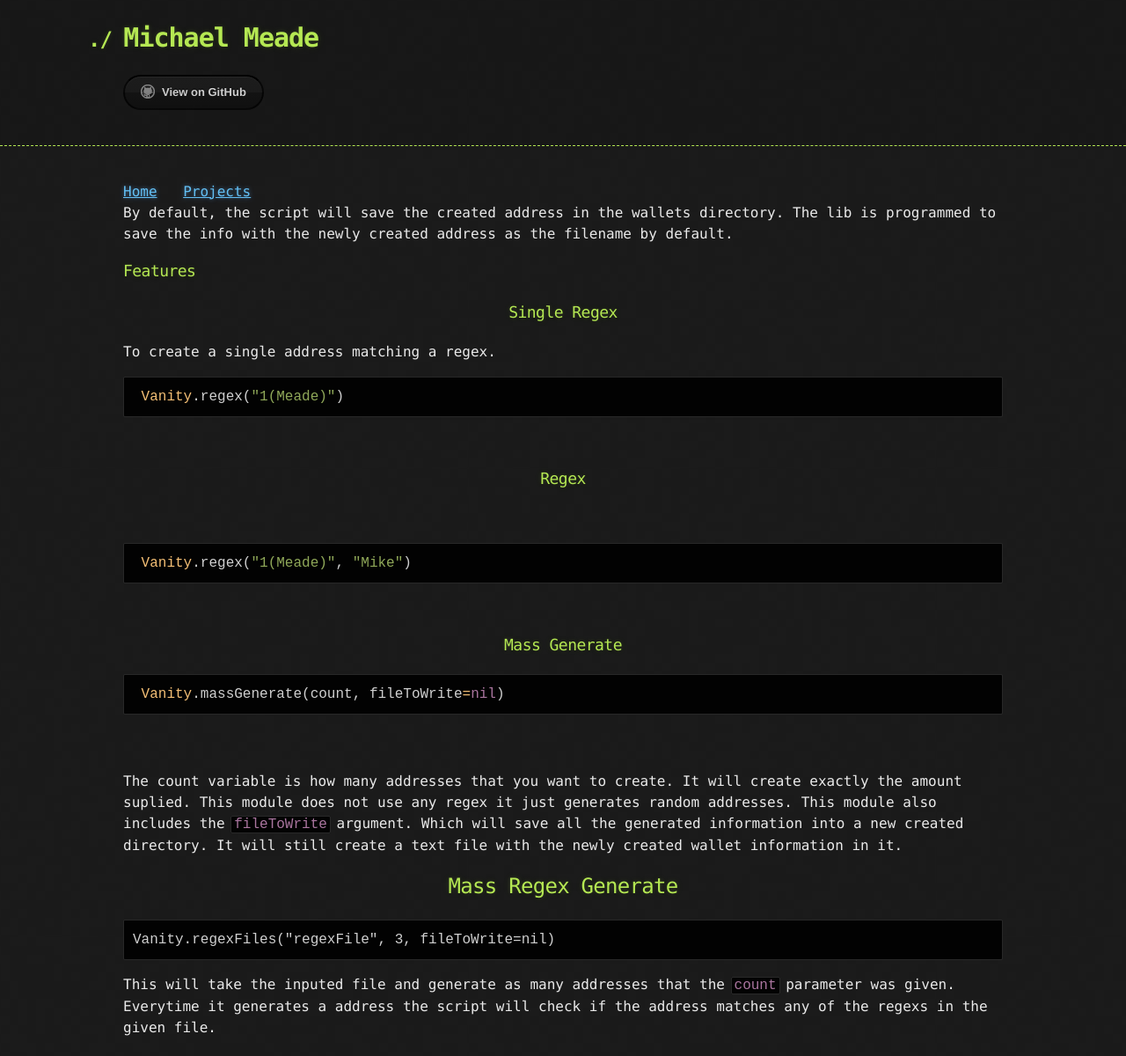
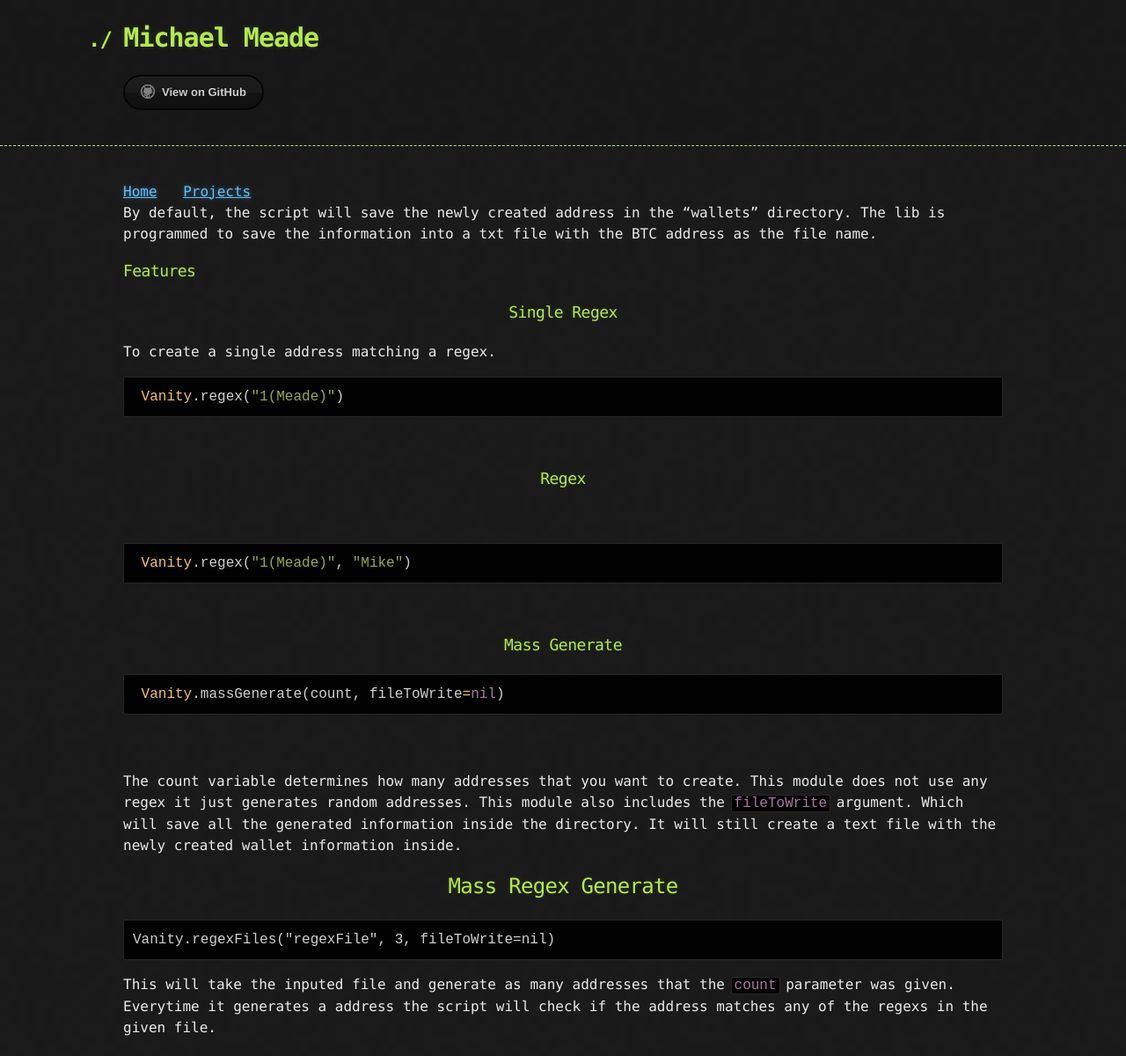
Before and after one commit to Michael-Meade/MinerFind, a Jekyll site: the page built from Projects/BitcoinVanityGenerator.md, in a window 1280 px wide. Shown: the whole page at 88% size. Built offline with Jekyll 4.4.1, drawn with Linux system fonts in a browser that asks for light colours; our own code applies the rules of GitHub Pages for plain Markdown files; the repository's description, which GitHub fills in, is left out.

Commit message:
Update BitcoinVanityGenerator.md

````diff
--- a/Projects/BitcoinVanityGenerator.md
+++ b/Projects/BitcoinVanityGenerator.md
@@ -1,7 +1,7 @@
 <a href="https://michael-meade.github.io/" style='margin-right:20px'>Home</a>
 <a href="https://michael-meade.github.io/Projects" style='margin-right:20px'>Projects</a>
 <br>
-By default, the script will save the created address in the wallets directory. The lib is programmed to save the info with the newly created address as the filename by default. <br>
+By default, the script will save the newly created address in the "wallets" directory. The lib is programmed to save the information into a txt file with the BTC address as the file name. <br>
 ### Features
 ### <center> Single Regex </center>
  To create a single address matching a regex.
@@ -24,7 +24,7 @@ By default, the script will save the created address in the wallets directory. T
 ```
 
 <br>
-<br>The count variable is how many addresses that you want to create. It will create exactly the amount suplied. This module does not use any regex it just generates random addresses.  This module also includes the ```fileToWrite``` argument. Which will save all the generated information into a new created directory. It will still create a text file with the newly created wallet information in it.
+<br>The count variable determines how many addresses that you want to create. This module does not use any regex it just generates random addresses.  This module also includes the ```fileToWrite``` argument. Which will save all the generated information inside the directory.  It will still create a text file with the newly created wallet information inside.
 <br>
 
 
````
